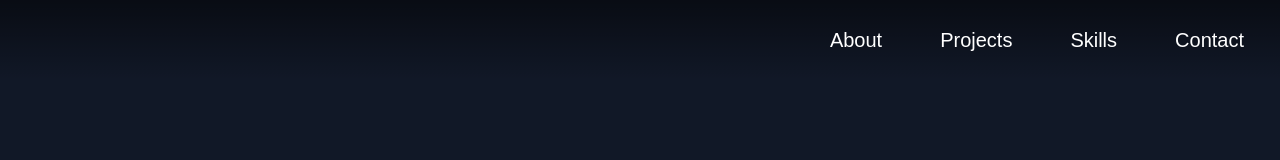
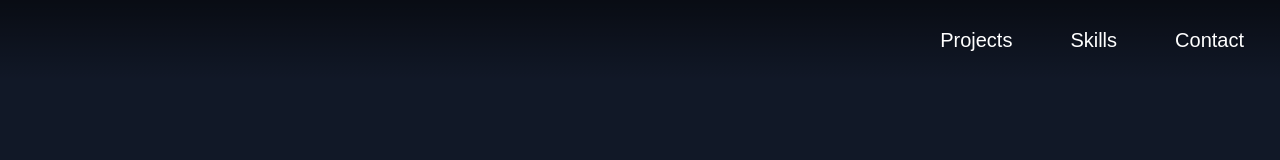
Before and after one commit to DamjanIgnjatic/portfolio, a website built with Parcel: page index.html in a window 1280 px wide. Shown: the top 160 px of the page. Built offline with nearby package versions, Linux system fonts and the light colour scheme.

Commit message:
Fixing bugs

```diff
--- a/index.html
+++ b/index.html
@@ -19,10 +19,9 @@
   </head>
   <body>
     <article>
-      <header class="header nav-open">
+      <header class="header">
         <nav class="main-nav">
           <ul class="main-nav-list">
-            <li><a class="main-nav-link" href="#">About</a></li>
             <li><a class="main-nav-link" href="#projects">Projects</a></li>
             <li><a class="main-nav-link" href="#skills">Skills</a></li>
             <li><a class="main-nav-link" href="#contact">Contact</a></li>
```
